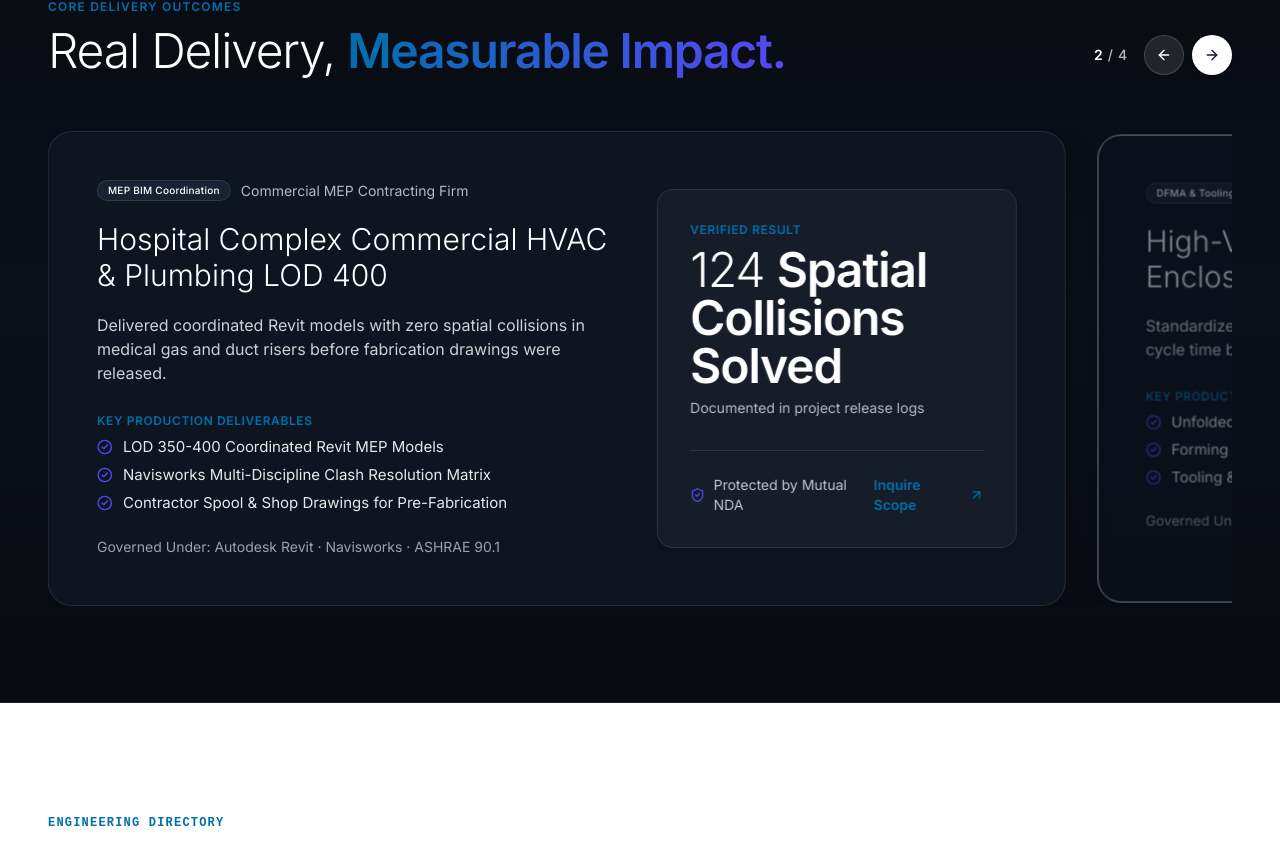
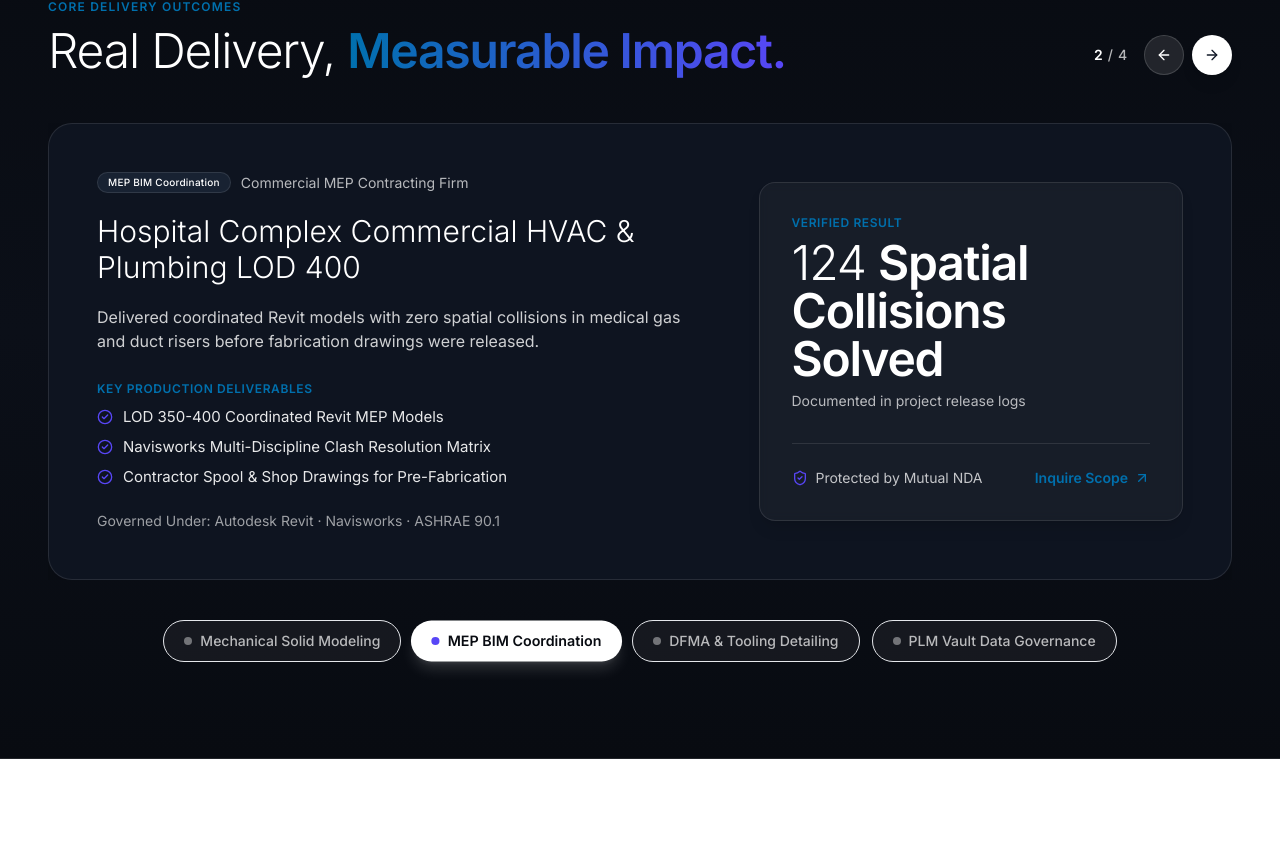
Before and after one commit to mdshafayatullahshanto/escalup, a React (Vite) app: page / in a window 1280 px wide. Shown: the part 3457-4299 px from the top of the page. Built offline with nearby package versions, Linux system fonts and the light colour scheme; no server answers.

Commit message:
fix(carousel): eliminate cut-off text with 100% full-width slides, directional slide animations, and discipline pill selectors

```diff
--- a/src/components/InActionCarousel.jsx
+++ b/src/components/InActionCarousel.jsx
@@ -3,10 +3,11 @@
 // Styled like reference content (ProductCardsTrio / Image 3):
 // Blue uppercase letterspaced eyebrow, light headline with signature indigo gradient,
 // clean deliverables list with indigo checkmarks, verified result glass panel,
-// true 4-slide horizontal peek carousel where every slide retains its full structure without text squishing.
+// 100% full-width cards with smooth directional slide transitions and interactive discipline tabs,
+// ensuring zero content truncation, zero severed words, and full responsiveness across all viewports.
 
 import React, { useState, useEffect, useRef, useCallback } from 'react';
-import { motion } from 'framer-motion';
+import { motion, AnimatePresence } from 'framer-motion';
 import { ArrowLeft, ArrowRight, ArrowUpRight, ShieldCheck, CheckCircle2 } from 'lucide-react';
 import Badge from './ui/Badge';
 
@@ -75,6 +76,7 @@ const ACTION_PROJECTS = [
 
 export default function InActionCarousel() {
   const [currentIndex, setCurrentIndex] = useState(0);
+  const [direction, setDirection] = useState(1);
   const [isHovered, setIsHovered] = useState(false);
   const [isFocused, setIsFocused] = useState(false);
   const [isTabHidden, setIsTabHidden] = useState(false);
@@ -90,12 +92,20 @@ export default function InActionCarousel() {
   const touchEndX = useRef(0);
 
   const prevSlide = useCallback(() => {
+    setDirection(-1);
     setCurrentIndex((prev) => (prev === 0 ? ACTION_PROJECTS.length - 1 : prev - 1));
   }, []);
 
   const nextSlide = useCallback(() => {
+    setDirection(1);
     setCurrentIndex((prev) => (prev === ACTION_PROJECTS.length - 1 ? 0 : prev + 1));
   }, []);
+
+  const goToSlide = (targetIndex) => {
+    if (targetIndex === currentIndex) return;
+    setDirection(targetIndex > currentIndex ? 1 : -1);
+    setCurrentIndex(targetIndex);
+  };
 
   // Reduced motion preference
   useEffect(() => {
@@ -152,6 +162,31 @@ export default function InActionCarousel() {
     }
   };
 
+  const currentProject = ACTION_PROJECTS[currentIndex];
+
+  const slideVariants = {
+    enter: (dir) => ({
+      x: dir > 0 ? 30 : -30,
+      opacity: 0,
+    }),
+    center: {
+      x: 0,
+      opacity: 1,
+      transition: {
+        x: { duration: isReducedMotion ? 0 : 0.45, ease: [0.22, 1, 0.36, 1] },
+        opacity: { duration: isReducedMotion ? 0 : 0.35, ease: 'easeOut' },
+      },
+    },
+    exit: (dir) => ({
+      x: dir > 0 ? -30 : 30,
+      opacity: 0,
+      transition: {
+        x: { duration: isReducedMotion ? 0 : 0.35, ease: [0.22, 1, 0.36, 1] },
+        opacity: { duration: isReducedMotion ? 0 : 0.25, ease: 'easeIn' },
+      },
+    }),
+  };
+
   return (
     <section
       ref={sectionRef}
@@ -173,7 +208,7 @@ export default function InActionCarousel() {
       <div className="w-full max-w-[1400px] mx-auto px-4 sm:px-6 md:px-8 lg:px-12 relative z-10">
 
         {/* Section Header with Controls */}
-        <div className="flex flex-col sm:flex-row sm:items-end justify-between gap-6 mb-10 sm:mb-12 lg:mb-14">
+        <div className="flex flex-col sm:flex-row sm:items-end justify-between gap-6 mb-8 sm:mb-10 lg:mb-12">
           <div>
             {/* Eyebrow: Reference Style (Uppercase, letterspaced, blue/indigo) */}
             <div className="text-xs font-semibold uppercase tracking-widest text-[#0070AD] dark:text-[#38BDF8] mb-3">
@@ -190,7 +225,7 @@ export default function InActionCarousel() {
           </div>
 
           {/* Navigation Controls: Counter + Round Arrow Buttons */}
-          <div className="flex items-center gap-4">
+          <div className="flex items-center gap-4 self-start sm:self-auto">
             <span className="text-sm font-medium tracking-wider text-white/70">
               <strong className="text-white font-semibold">{currentIndex + 1}</strong> / {ACTION_PROJECTS.length}
             </span>
@@ -216,9 +251,9 @@ export default function InActionCarousel() {
         </div>
 
         {/*
-          Horizontal Peek Carousel:
-          4 slides, each maintaining its full wide card structure.
-          The next slide peeks ~15% on the right at opacity ~0.5 and scale ~0.985.
+          100% Full-Width Card with Directional Animation:
+          Eliminates awkward margin clipping and severed words.
+          Every deliverable, metric, and title enjoys full breathing room.
         */}
         <div
           className="relative w-full overflow-hidden cursor-grab active:cursor-grabbing select-none"
@@ -226,17 +261,17 @@ export default function InActionCarousel() {
           onTouchMove={handleTouchMove}
           onTouchEnd={handleTouchEnd}
         >
+          <AnimatePresence mode="wait" custom={direction}>
             <motion.div
-            className="flex items-stretch gap-6 will-change-transform"
-            animate={{
-              x: `calc(-${currentIndex * 86}% - ${currentIndex * 1.5}rem)`
-            }}
-            transition={{
-              duration: isReducedMotion ? 0 : 0.6,
-              ease: [0.22, 1, 0.36, 1]
-            }}
+              key={currentProject.id}
+              custom={direction}
+              variants={slideVariants}
+              initial="enter"
+              animate="center"
+              exit="exit"
               drag="x"
               dragConstraints={{ left: 0, right: 0 }}
+              dragElastic={0.15}
               onDragEnd={(e, { offset, velocity }) => {
                 const swipeThreshold = 40;
                 if (offset.x < -swipeThreshold || velocity.x < -250) {
@@ -245,49 +280,35 @@ export default function InActionCarousel() {
                   prevSlide();
                 }
               }}
+              className="w-full rounded-3xl p-6 sm:p-10 lg:p-12 bg-[#0E1420] border border-white/10 shadow-2xl relative overflow-hidden"
             >
-            {ACTION_PROJECTS.map((project, idx) => {
-              const isActive = idx === currentIndex;
-
-              return (
-                <div
-                  key={project.id}
-                  onClick={() => {
-                    if (!isActive) setCurrentIndex(idx);
-                  }}
-                  className={`shrink-0 w-[86%] rounded-3xl p-6 sm:p-10 lg:p-12 transition-all duration-500 overflow-hidden ${
-                    isActive
-                      ? 'bg-[#0E1420] border border-white/10 shadow-2xl opacity-100 scale-100 cursor-default pointer-events-auto'
-                      : 'bg-[#0E1420]/75 border border-white/06 shadow-lg opacity-50 hover:opacity-75 scale-[0.985] cursor-pointer'
-                  }`}
-                >
-                  <div className="grid grid-cols-1 lg:grid-cols-12 gap-8 lg:gap-10 items-center">
+              <div className="grid grid-cols-1 lg:grid-cols-12 gap-8 lg:gap-12 items-center">
 
                 {/* Left 7 cols: Case Narrative */}
                 <div className="lg:col-span-7 space-y-5 text-left">
                   <div className="flex flex-wrap items-center gap-2.5">
                     <Badge variant="navy" size="xs" className="bg-[#182232] text-[#A5B4FC] border border-white/10">
-                          {project.discipline}
+                      {currentProject.discipline}
                     </Badge>
                     <span className="text-sm text-white/70 font-normal">
-                          {project.clientType}
+                      {currentProject.clientType}
                     </span>
                   </div>
 
                   <h3 className="text-2xl sm:text-3xl font-light text-white leading-tight">
-                        {project.title}
+                    {currentProject.title}
                   </h3>
 
                   <p className="text-sm sm:text-base text-white/80 leading-relaxed font-normal">
-                        {project.outcome}
+                    {currentProject.outcome}
                   </p>
 
                   {/* Deliverables List matching reference card style (Image 3) */}
-                      <div className="space-y-2 pt-2">
+                  <div className="space-y-2.5 pt-2">
                     <div className="text-xs font-semibold uppercase tracking-wider text-[#0070AD] dark:text-[#38BDF8]">
                       Key Production Deliverables
                     </div>
-                        {project.deliverables.map((item, dIdx) => (
+                    {currentProject.deliverables.map((item, dIdx) => (
                       <div key={dIdx} className="flex items-center gap-2.5 text-sm sm:text-[15px] text-white/90">
                         <CheckCircle2 className="w-4 h-4 text-[#5846F6] shrink-0" />
                         <span>{item}</span>
@@ -297,7 +318,7 @@ export default function InActionCarousel() {
 
                   {/* Governed Under standard */}
                   <div className="text-xs sm:text-sm text-white/60 pt-1">
-                        Governed Under: {project.standards}
+                    Governed Under: {currentProject.standards}
                   </div>
                 </div>
 
@@ -309,9 +330,9 @@ export default function InActionCarousel() {
                     </div>
                     {/* Big Metric: light weight with key phrase in semibold */}
                     <div className="text-3xl sm:text-4xl lg:text-5xl font-light text-white tracking-tight leading-tight">
-                          {project.metricNum}{' '}
+                      {currentProject.metricNum}{' '}
                       <span className="font-semibold text-white">
-                            {project.metricPhrase}
+                        {currentProject.metricPhrase}
                       </span>
                     </div>
                     <div className="text-xs sm:text-sm text-white/70 mt-1 font-normal">
@@ -337,10 +358,32 @@ export default function InActionCarousel() {
                 </div>
 
               </div>
+            </motion.div>
+          </AnimatePresence>
         </div>
+
+        {/*
+          Interactive Discipline Tab Selectors:
+          Provides immediate visual access to all 4 case studies without any text truncation.
+        */}
+        <div className="mt-8 sm:mt-10 flex flex-wrap items-center justify-center gap-2.5 sm:gap-3">
+          {ACTION_PROJECTS.map((p, idx) => {
+            const isCurrent = idx === currentIndex;
+            return (
+              <button
+                key={p.id}
+                onClick={() => goToSlide(idx)}
+                className={`px-4 sm:px-5 py-2 sm:py-2.5 rounded-full text-xs sm:text-sm font-medium transition-all duration-300 flex items-center gap-2 cursor-pointer ${
+                  isCurrent
+                    ? 'bg-white text-[#080B11] shadow-lg shadow-white/15 font-semibold scale-[1.02]'
+                    : 'bg-white/[0.05] hover:bg-white/[0.10] text-white/70 hover:text-white border border-white/08'
+                }`}
+              >
+                <span className={`w-2 h-2 rounded-full transition-colors ${isCurrent ? 'bg-[#5846F6]' : 'bg-white/40'}`} />
+                <span>{p.discipline}</span>
+              </button>
             );
           })}
-          </motion.div>
         </div>
 
       </div>
--- a/src/components/ProductCardsTrio.jsx
+++ b/src/components/ProductCardsTrio.jsx
@@ -54,7 +54,7 @@ export default function ProductCardsTrio() {
 
         {/* Section Header */}
         <div className="text-center max-w-3xl mx-auto mb-16 sm:mb-20">
-          <div className="text-xs font-mono font-bold uppercase tracking-widest text-[#0070AD] dark:text-[#38BDF8] mb-3">
+          <div className="text-xs font-semibold uppercase tracking-widest text-[#0070AD] dark:text-[#38BDF8] mb-3">
             Core Engineering Pillars
           </div>
           <h2 className="text-3xl sm:text-4xl md:text-5xl font-light text-[#111827] dark:text-white tracking-tight leading-tight">
@@ -98,7 +98,7 @@ export default function ProductCardsTrio() {
                     <div className="text-2xl sm:text-3xl font-extrabold text-white tracking-tight">
                       {card.metric}
                     </div>
-                    <div className="text-xs text-white/70 font-mono mt-0.5">
+                    <div className="text-xs text-white/70 mt-0.5">
                       Production Verified Metric
                     </div>
                   </div>
```
Lines whose indentation alone changed are shown as unchanged.
